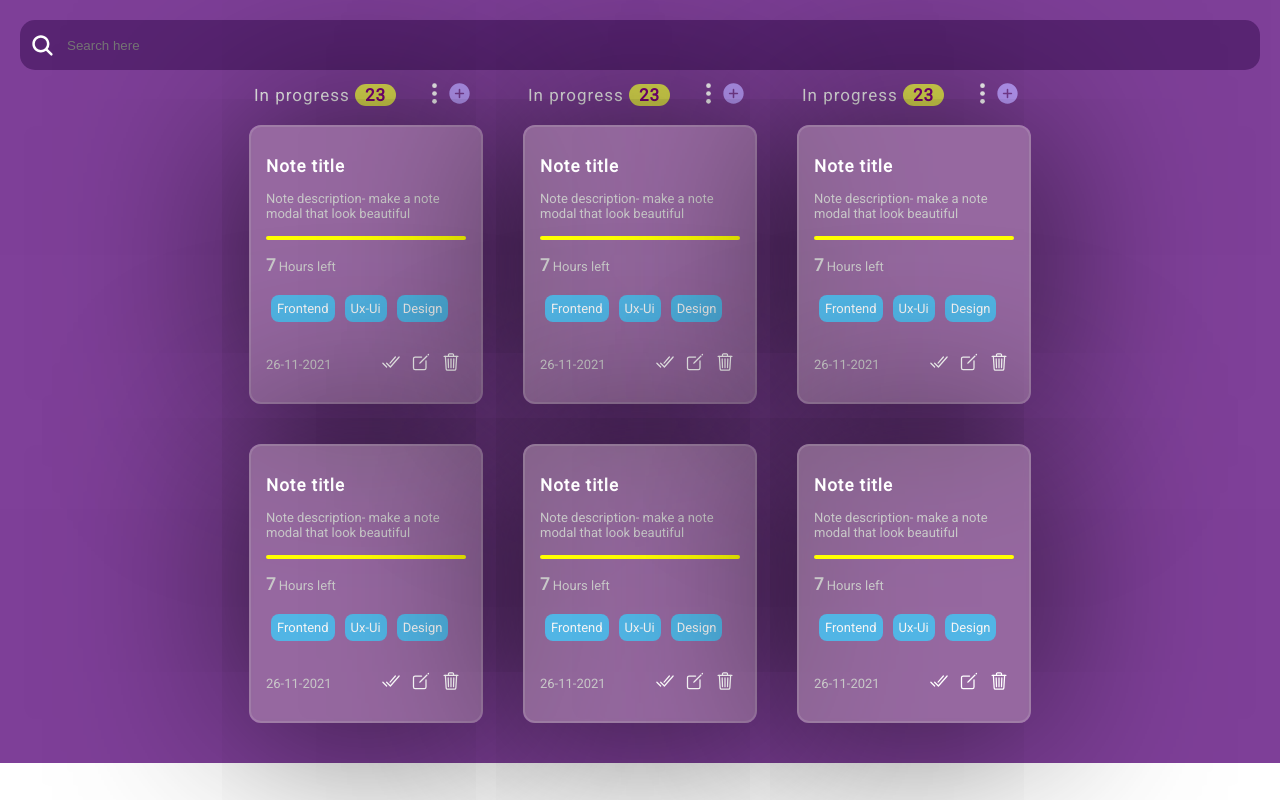
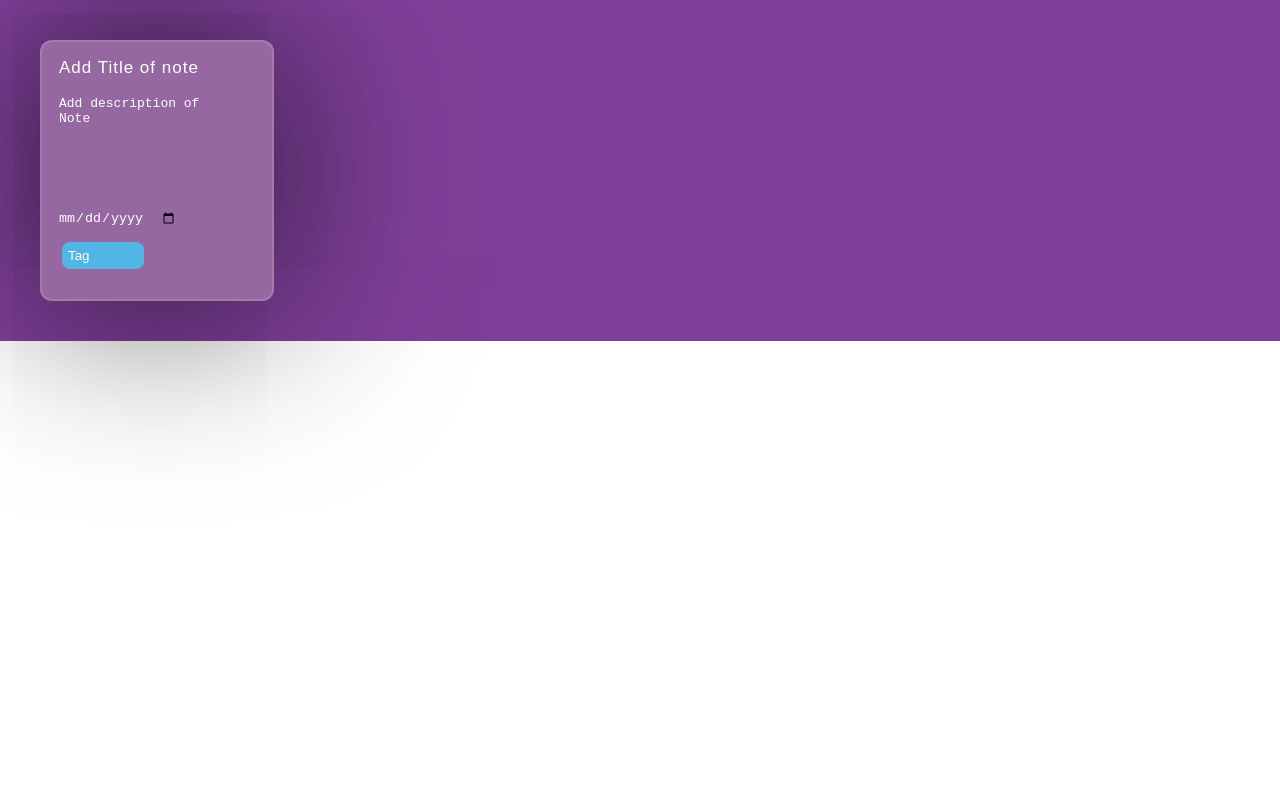
Before and after one commit to ManishBisht777/getyourNotes-Frontend, a React (Create React App) app: page / in a window 1280 px wide. Built offline with nearby package versions, Linux system fonts and the light colour scheme.

Commit message:
modal for add note

```diff
--- a/src/App.js
+++ b/src/App.js
@@ -1,11 +1,13 @@
 import styled from "styled-components";
 import Header from "./components/Header";
+import Modal from "./components/Modal";
 import Notegrp from "./components/Notegrp";
 function App() {
   return (
     <Wrap>
-      <Header />
-      <Notegrp />
+      <Modal />
+      {/* <Header /> */}
+      {/* <Notegrp /> */}
     </Wrap>
   );
 }
--- /dev/null
+++ b/src/components/Modal.js
@@ -0,0 +1,97 @@
+import React from "react";
+import styled from "styled-components";
+function Modal() {
+  return (
+    <Notebox>
+      <Title placeholder="Add Title of note"></Title>
+      <Description placeholder="Add description of Note" rows="6"></Description>
+      <Deadline placeholder="Enter deadline of task" type="Date"></Deadline>
+      <Tag placeholder="Tag"></Tag>
+    </Notebox>
+  );
+}
+
+export default Modal;
+
+const Notebox = styled.div`
+  backdrop-filter: blur(2px) saturate(180%);
+  -webkit-backdrop-filter: blur(16px) saturate(180%);
+  background-color: rgb(145 135 135 / 65%);
+  border-radius: 12px;
+  border: 2px solid rgba(255, 255, 255, 0.125);
+  padding: 15px;
+  width: 200px;
+  height: fit-content;
+  position: relative;
+  margin: 20px;
+  box-shadow: 0px 1px 188px 0px rgba(0, 0, 0, 0.75);
+  -webkit-box-shadow: 0px 1px 188px 0px rgba(0, 0, 0, 0.75);
+  -moz-box-shadow: 0px 1px 188px 0px rgba(0, 0, 0, 0.75);
+  transition: 0.3s;
+  cursor: pointer;
+`;
+
+const Title = styled.input`
+  background: transparent;
+  border: none;
+  color: #fff;
+  font-size: 17px;
+  letter-spacing: 1px;
+
+  &:focus {
+    outline: none;
+  }
+  ::placeholder {
+    color: white;
+  }
+`;
+
+const Description = styled.textarea`
+  font-size: 13px;
+  color: rgb(200, 200, 200);
+  margin: 15px 0px;
+  background: transparent;
+  border: none;
+  resize: none;
+
+  &:focus {
+    outline: none;
+  }
+  ::placeholder {
+    color: white;
+  }
+`;
+
+const Deadline = styled.input`
+  color: #fff;
+  span {
+    font-size: 17px;
+    font-weight: bold;
+  }
+  background: transparent;
+  border: none;
+  &:focus {
+    outline: none;
+  }
+  ::placeholder {
+    color: white;
+  }
+`;
+
+const Tag = styled.input`
+  display: flex;
+  flex-wrap: wrap;
+  background: #51b5e5;
+  color: #f5f5f5;
+  border-radius: 8px;
+  padding: 6px;
+  width: 70px;
+  margin: 15px 5px;
+  border: none;
+  &:focus {
+    outline: none;
+  }
+  ::placeholder {
+    color: white;
+  }
+`;
--- a/src/components/Note.js
+++ b/src/components/Note.js
@@ -13,8 +13,6 @@ function Note() {
       </Deadline>
       <Tag>
         <span>Frontend</span>
-        <span>Ux-Ui</span>
-        <span>Design</span>
       </Tag>
       <Crud>
         <Date>26-11-2021</Date>
```
